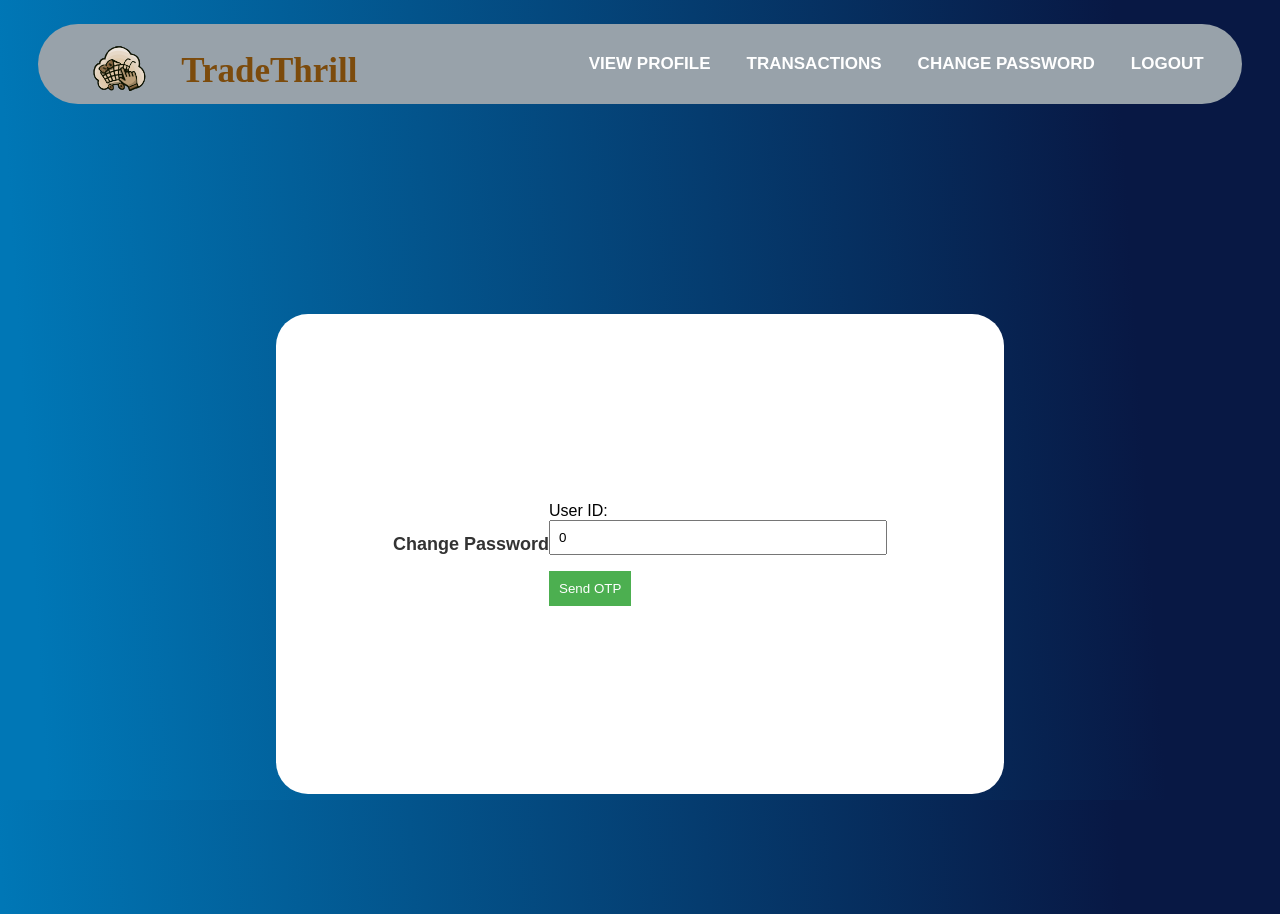
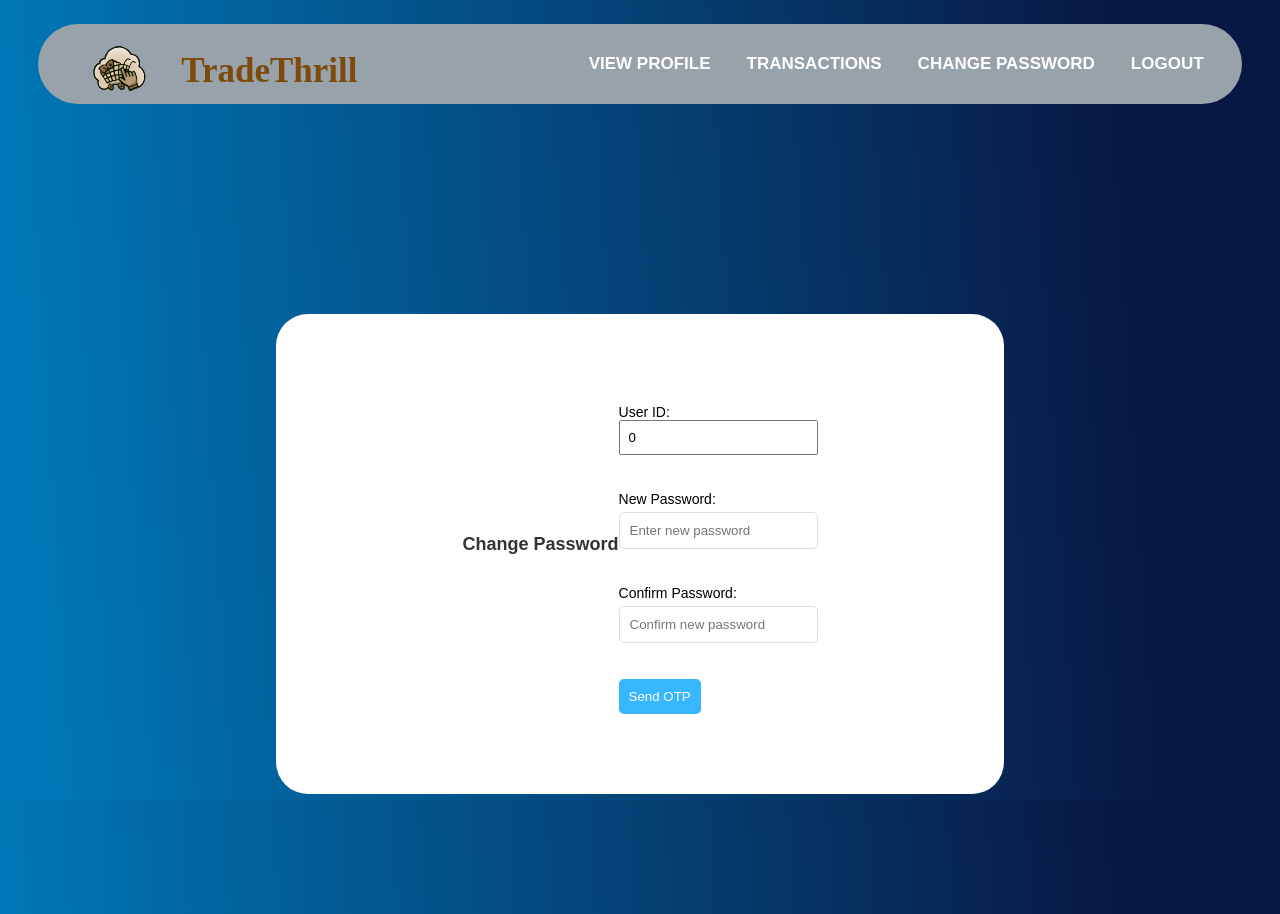
Before and after one commit to amruta1625/SystemCrash, a React (Create React App) app: page /changepassword in a window 1280 px wide. Built offline with nearby package versions, Linux system fonts and the light colour scheme.

Commit message:
changepassword

```diff
--- a/src/components/forgotpassword/forgotpassword.js
+++ b/src/components/forgotpassword/forgotpassword.js
@@ -1,10 +1,13 @@
 import React, { useState } from 'react';
 import forgotpasswordpage from './forgotpasswordpage.png';
+import { useNavigate } from "react-router-dom";
 import logotradethrill from '../../logotradethrill.svg';
 import './forgotpassword.css';
 import axios from 'axios'; // Import Axios for making HTTP requests
 
 const ForgotPassword = () => {
+  const navigate = useNavigate();
+
   const [user, setUser] = useState({
     user_id: 0,
     new_password: '',
@@ -54,8 +57,12 @@ const ForgotPassword = () => {
       const response = await axios.post('https://elan.iith-ac.in:8082/newotp', user);
       // const response = await axios.post('http://127.0.0.1:8000/newotp', user);
       console.log(response.data);
+      alert("OTP verified");
+      navigate("/login");
     } catch (error) {
       console.error(error);
+      alert("Invalid OTP");
+      navigate("/forgotpassword");
     }
   };
 
--- a/src/components/otp/Otp.js
+++ b/src/components/otp/Otp.js
@@ -54,11 +54,15 @@ const Otp = () => {
               User ID :
             </label>
             <input
-              type="text"
+              type="number"
               placeholder="Enter User ID"
               name="user_id"
               id="user_id"
               onChange={(e) => handleChange(e)}
+              // type="number"
+              // name="user_id"
+              // value={packet.user_id}
+              // readOnly
             />
           </div>
           <div className="input-field">
--- a/src/components/profile/changepassword/changepassword.js
+++ b/src/components/profile/changepassword/changepassword.js
@@ -1,40 +1,99 @@
 import React, { useState, useEffect, useContext } from 'react';
 import axios from 'axios';
 import Navbar from '../Navbar/navbar';
+import { useNavigate } from "react-router-dom";
 import "./changepassword.css";
 import AuthContext from '../../../context/AuthProvider';
 
 const ChangePassword = () => {
+  const navigate = useNavigate();
+
   const {authCreds, setAuthCreds} = useContext(AuthContext);
   const [otpSent, setOtpSent] = useState(false);
   const [otp, setOtp] = useState('');
   const [message, setMessage] = useState('');
-  const [error, setError] = useState('');
+  // const [error, setError] = useState('');
 
+  const [user, setUser] = useState({
+    user_id: authCreds.user_id,
+    new_password: '',
+    confirm_password: '',
+    // otp: '',
+  });
 
-  const handleSendOTP = async () => {
+  const [error, setError] = useState({
+    rollnoEmpty: false,
+    newPasswordEmpty: false,
+    confirmPasswordEmpty: false,
+    otpEmpty: false,
+    passwordsMatch: true,
+  });
+
+  const [step, setStep] = useState(1);
+
+  const handleChange = (e) => {
+    const { name, value } = e.target;
+    setUser((prevUser) => ({
+      ...prevUser,
+      [name]: value,
+    }));
+
+    setError((prevError) => ({
+      ...prevError,
+      passwordsMatch: true,
+    }));
+  };
+
+  const handleSendOTP = async (e) => {
+    e.preventDefault();
     try {
-
-      const response = await axios.post('your-send-otp-api-endpoint', {  });
-      setMessage(response.data.message);
-      setOtpSent(true);
-      setError('');
-    } catch (error) {
-      setMessage('');
-      setError('Error sending OTP. Please try again.');
+      const response = await axios.post('https://elan.iith-ac.in:8082/forgotpassword', user);
+      // const response = await axios.post('http://127.0.0.1:8000/forgotpassword', user);
+      console.log(response.data);
+      setStep(2);
+    }
+    catch (error) {
+      console.error(error); // Handle error
     }
   };
 
-  const handleVerifyOTP = async () => {
+  const handleVerifyOTP = async (e) => {
+    e.preventDefault();
     try {
-      const response = await axios.post('your-verify-otp-api-endpoint', {  otp });
-      setMessage(response.data.message);
-      setError('');
+      const response = await axios.post('https://elan.iith-ac.in:8082/newotp', user);
+      // const response = await axios.post('http://127.0.0.1:8000/newotp', user);
+      console.log(response.data);
+      alert("OTP verified");
+      navigate("/home");
     } catch (error) {
-      setMessage('');
-      setError('Invalid OTP. Please try again.');
+      console.error(error);
+      alert("Invalid OTP");
+      navigate("/changepassword");
     }
   };
+  // const handleSendOTP = async () => {
+  //   try {
+
+  //     const response = await axios.post('https://elan.iith-ac.in:8082/forgotpassword', {  });
+  //     setMessage(response.data.message);
+  //     setOtpSent(true);
+  //     setError('');
+  //   } catch (error) {
+  //     setMessage('');
+  //     setError('Error sending OTP. Please try again.');
+  //   }
+  // };
+
+  // const handleVerifyOTP = async () => {
+  //   try {
+  //     const response = await axios.post('https://elan.iith-ac.in:8082/newotp', { });
+  //     setMessage(response.data.message);
+  //     setError('');
+  //   } catch (error) {
+  //     setMessage('');
+  //     setError('Invalid OTP. Please try again.');
+  //   }
+  // };
 
   return (
     <>
@@ -42,7 +101,7 @@ const ChangePassword = () => {
       <div className="container">
         <div className="xyz forgot-password-container">
           <h2>Change Password</h2>
-          {message && <p className="message">{message}</p>}
+          {/* {message && <p className="message">{message}</p>}
           {error && <p className="error">{error}</p>}
           {!otpSent ? (
             <div>
@@ -64,7 +123,76 @@ const ChangePassword = () => {
               />
               <button onClick={handleVerifyOTP}>Verify OTP</button>
             </div>
-          )}
+          )} */}
+          {step === 1 && (
+          <form onSubmit={handleSendOTP}>
+            <div className="form-group">
+              <p>User ID:</p>
+              <input
+                type="number"
+                name="user_id"
+                value={authCreds.user_id}
+                readOnly
+                // onChange={handleChange}
+                // className={`form-control ${error.rollnoEmpty ? 'error' : ''}`}
+                // placeholder="Enter Roll Number"
+              />
+              {/* {error.rollnoEmpty && <p className="error-message">Roll Number is required</p>} */}
+            </div>
+
+            <div className="form-group">
+              <p>New Password:</p>
+              <input
+                type="password"
+                name="new_password"
+                value={user.new_password}
+                onChange={handleChange}
+                className={`form-control ${error.newPasswordEmpty || !error.passwordsMatch ? 'error' : ''}`}
+                placeholder="Enter new password"
+              />
+              {error.newPasswordEmpty && <p className="error-message">New Password is required</p>}
+            </div>
+
+            <div className="form-group">
+              <p>Confirm Password:</p>
+              <input
+                type="password"
+                name="confirm_password"
+                value={user.confirm_password}
+                onChange={handleChange}
+                className={`form-control ${error.confirmPasswordEmpty || !error.passwordsMatch ? 'error' : ''}`}
+                placeholder="Confirm new password"
+              />
+              {error.confirmPasswordEmpty && <p className="error-message">Confirm Password is required</p>}
+              {!error.confirmPasswordEmpty && !error.passwordsMatch && <p className="error-message">Passwords don't match</p>}
+            </div>
+
+            <div className="button-container">
+              <button type="submit" className="submit">Send OTP</button>
+            </div>
+          </form>
+        )}
+
+        {step === 2 && (
+          <form onSubmit={handleVerifyOTP}>
+            <div className="form-group">
+              <p>Enter OTP:</p>
+              <input
+                type="text"
+                name="otp"
+                value={user.otp}
+                onChange={handleChange}
+                className={`form-control ${error.otpEmpty ? 'error' : ''}`}
+                placeholder="Enter OTP"
+              />
+              {error.otpEmpty && <p className="error-message">OTP is required</p>}
+            </div>
+
+            <div className="button-container">
+              <button type="submit" className="submit">Verify OTP</button>
+            </div>
+          </form>
+        )}
         </div>
       </div>
     </>
--- a/src/components/register/register.js
+++ b/src/components/register/register.js
@@ -99,8 +99,17 @@ const Register = () => {
       navigate("/otp", { state: { user_id: user_id } });
     })
 
+    // .catch((error) => {
+    //   console.error("Error registering user:", error);
+    //   setStage("not yet submitted");
     .catch((error) => {
-      console.error("Error registering user:", error);
+      if (error.response.status === 400 && error.response.data.detail === "User already registered") {
+          // setError({ ...error, rollnoUsed: true });
+          alert("User already registered. Please proceed to login.");
+          navigate("/login");
+      } else {
+          console.error("Error registering user:", error);
+      }
       setStage("not yet submitted");
     });
 
```
